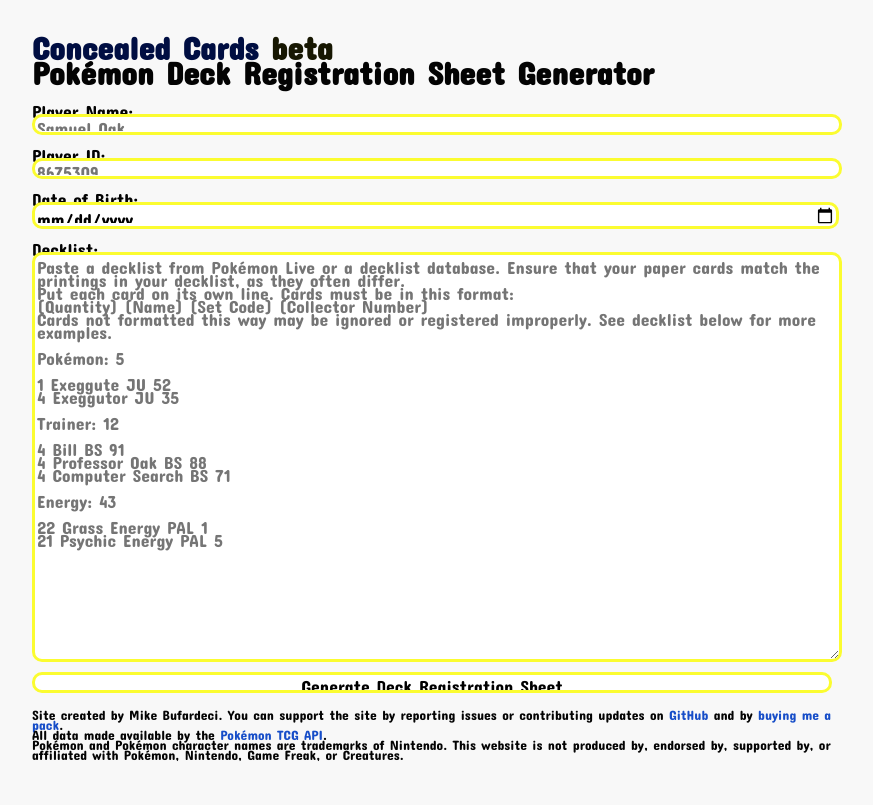
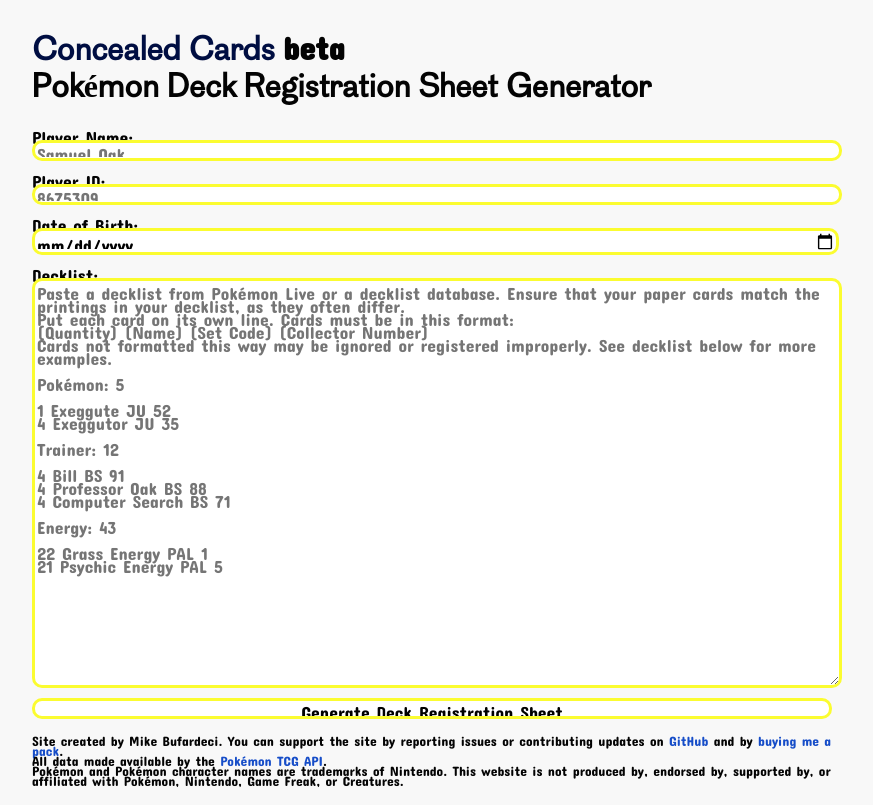
Before and after one commit to MichaelBufardeci/ConcealedCards, a Flask app: page / in a window 1280 px wide. Shown: the whole page, without its empty margins (208-1081 px from the left). Before the commit the page ends 761 px from the top, so only its background shows below. Run offline with Flask 3, Linux system fonts and the light colour scheme.

Commit message:
Added Header Font

```diff
--- a/static/style.css
+++ b/static/style.css
@@ -3,7 +3,14 @@
     src: url('ConcertOne-Regular.ttf');
     font-weight: 400;
     font-style: regular;
-  }
+}
+
+@font-face {
+    font-family: 'Cotham';
+    src: url('CothamSans.otf');
+    font-weight: 400;
+    font-style: regular;
+}
 
 body {
     color: oklch(10% 0 0);
@@ -21,7 +28,11 @@
 }
 
 span.beta {
-    color: oklch(20% 0.04 110);
+    font-family: "Concert One";
+}
+
+header {
+    font-family: "Cotham";
 }
 
 header,
```
Also changed, not shown: static/CothamSans.otf (added).
